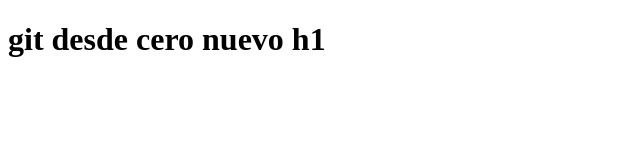
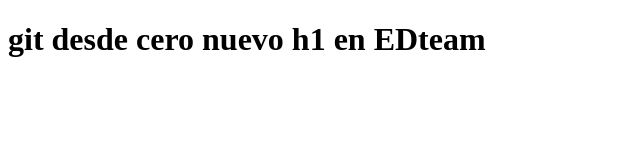
Before and after one commit to ironsol1976/git-desde-cero, a plain HTML site: page index.html in a window 1280 px wide. Shown: the whole page, without its empty margins (0-640 px from the left). Drawn offline with Linux system fonts and the light colour scheme.

Commit message:
agrega EDteam en el h1 del index

```diff
--- a/index.html
+++ b/index.html
@@ -5,7 +5,7 @@
 	<title>git desde cero nomas</title>
 </head>
 <body>
-	<h1>git desde cero nuevo h1<h1>
+	<h1>git desde cero nuevo h1 en EDteam<h1>
 
 </body>
 <html>
```
